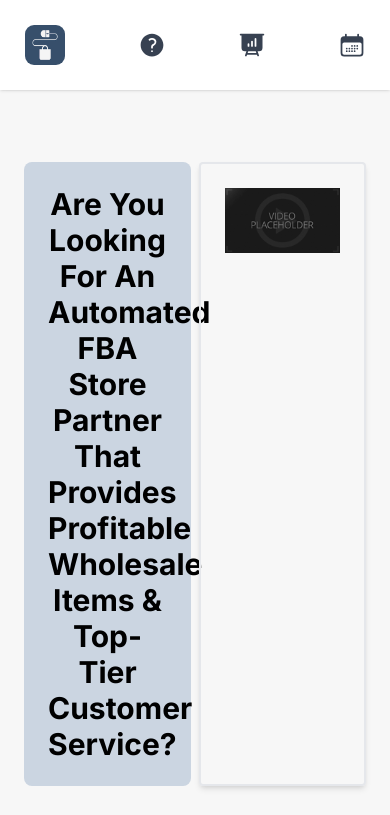
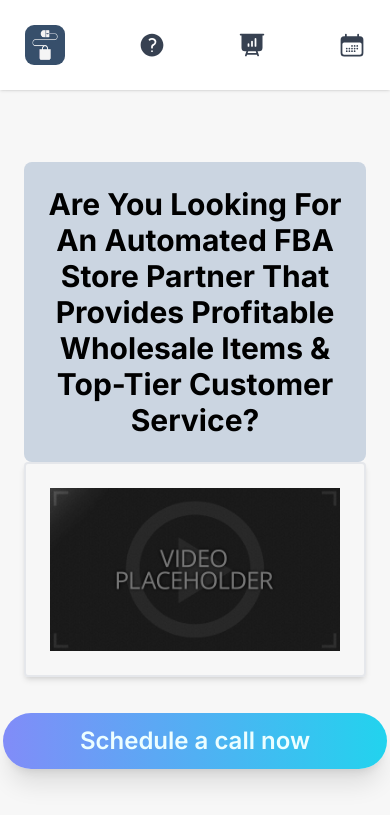
Before and after one commit to rdrachenberg/automated-e-solutions, a Next.js app: page / in a window 390 px wide. Shown: the top 815 px of the page. Built offline with nearby package versions, Linux system fonts and the light colour scheme.

Commit message:
mobile adjustments

```diff
--- a/src/pages/index.js
+++ b/src/pages/index.js
@@ -14,9 +14,9 @@
 export default function Home({products}) {
   return (
 
-    <div className='container xl:max-w-screen-xl mx-auto py-12 px-6'>
-      <div className='row py-6 text-center font-bold text-3xl text-black'>
-        <div className='grid grid-cols-2 gap-2'>
+    <div className='container xl:max-w-screen-xl mx-auto py-12 px-6 '>
+      <div className='row py-6 text-center font-bold text-3xl text-black '>
+        <div className='lg:grid grid-cols-2 gap-2 sm:grid sm:grid-cols-1'>
         <div className='grid-col-2 py-6 px-6 bg-slate-300 rounded-lg'>Are You Looking For An Automated FBA Store Partner That Provides Profitable Wholesale Items & Top-Tier Customer Service?</div>
           <div className='grid-col-2 py-6 px-6 border-2 rounded shadow-md'>
             <Image width={500} height={500} src='/misc/maxresdefault.jpg' alt='placeholder' priority />
```
